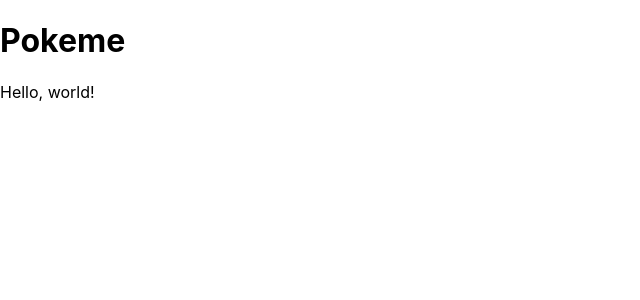
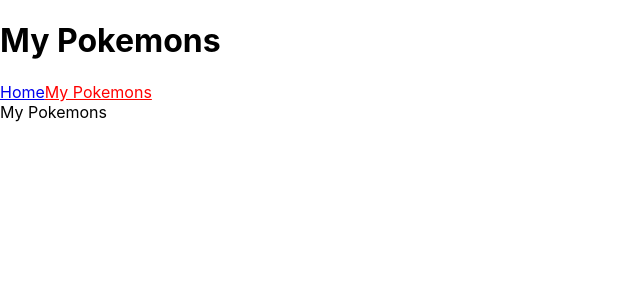
Before and after one commit to deta-aditya/pokeme, a React (Vite) app: page /my-pokemons in a window 1280 px wide. Shown: the top 300 px of the page, without its empty margins (0-640 px from the left). Built offline with nearby package versions, Linux system fonts and the light colour scheme.

Commit message:
add base pages

```diff
--- a/package.json
+++ b/package.json
@@ -9,7 +9,8 @@
   },
   "dependencies": {
     "react": "^17.0.2",
-    "react-dom": "^17.0.2"
+    "react-dom": "^17.0.2",
+    "react-router-dom": "^6.2.2"
   },
   "devDependencies": {
     "@types/react": "^17.0.33",
--- a/src/App.tsx
+++ b/src/App.tsx
@@ -1,14 +1,15 @@
-import { useState } from 'react'
-import logo from './logo.svg'
+import { BrowserRouter, Route, Routes } from 'react-router-dom'
+import { MyPokemons } from './MyPokemons'
+import { Home } from './Home'
 
 function App() {
   return (
-    <>
-      <header>
-        <h1>Pokeme</h1>
-      </header>
-      <main>Hello, world!</main>
-    </>
+    <BrowserRouter>
+      <Routes>
+        <Route path="/" element={<Home/>} />
+        <Route path="/my-pokemons" element={<MyPokemons/>} />
+      </Routes>
+    </BrowserRouter>
   )
 }
 
--- /dev/null
+++ b/src/Home/Home.tsx
@@ -0,0 +1,17 @@
+import { NavBar } from "../NavBar"
+
+function Home() {
+  return (
+    <>
+      <header>
+        <h1>Pokeme</h1>
+        <NavBar />
+      </header>
+      <main>
+        Home
+      </main>
+    </>
+  )
+}
+
+export { Home }
--- /dev/null
+++ b/src/Home/index.ts
@@ -0,0 +1 @@
+export * from './Home'
--- /dev/null
+++ b/src/MyPokemons/MyPokemons.tsx
@@ -0,0 +1,17 @@
+import { NavBar } from "../NavBar"
+
+function MyPokemons() {
+  return (
+    <>
+      <header>
+        <h1>My Pokemons</h1>
+        <NavBar />
+      </header>
+      <main>
+        My Pokemons
+      </main>
+    </>
+  )
+}
+
+export { MyPokemons }
--- /dev/null
+++ b/src/MyPokemons/index.ts
@@ -0,0 +1 @@
+export * from './MyPokemons'
--- /dev/null
+++ b/src/NavBar/NavBar.tsx
@@ -0,0 +1,12 @@
+import { NavLink } from 'react-router-dom'
+
+function NavBar() {
+  return (
+    <nav>
+      <NavLink style={({ isActive }) => ({ color: isActive ? 'red' : '' })} to="/">Home</NavLink>
+      <NavLink style={({ isActive }) => ({ color: isActive ? 'red' : '' })} to="/my-pokemons">My Pokemons</NavLink>
+    </nav>
+  )
+}
+
+export { NavBar }
--- /dev/null
+++ b/src/NavBar/index.ts
@@ -0,0 +1 @@
+export * from './NavBar'
```
Also changed, not shown: 1 other file (tests, documents, lock files or other folders).
